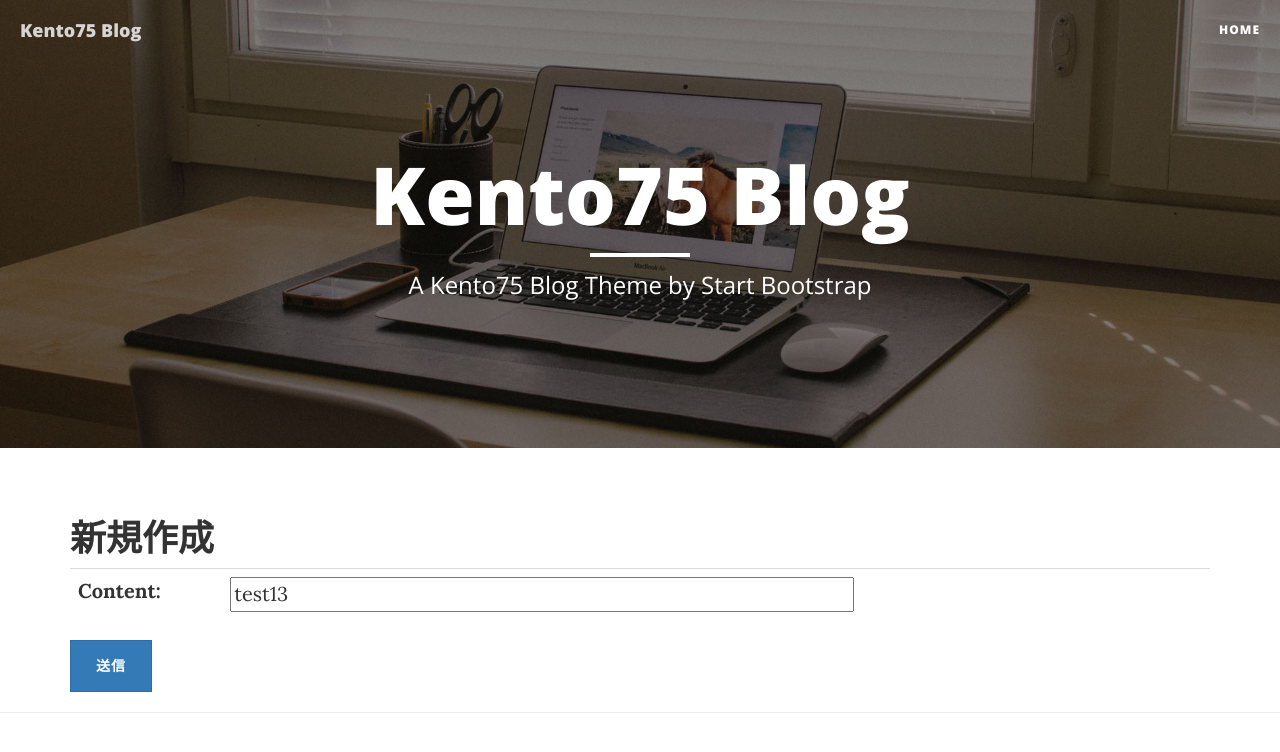
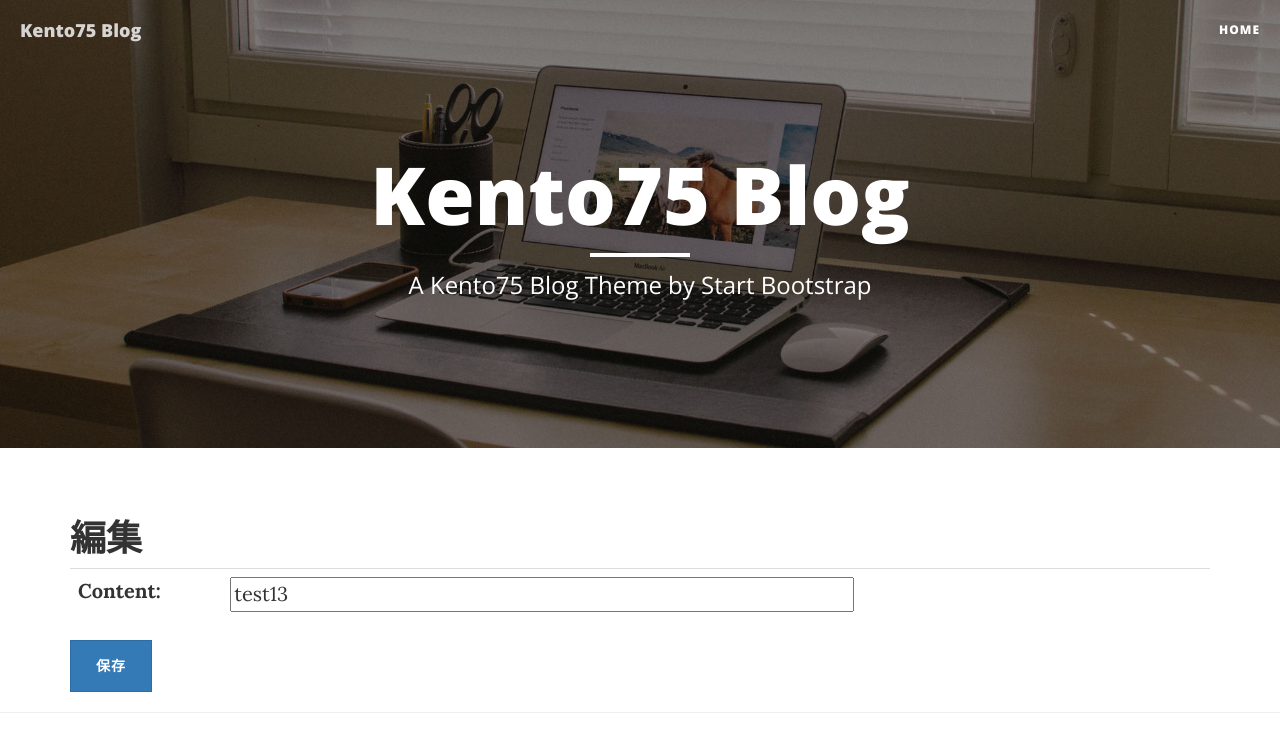
Before and after one commit to Kento75/kento75_blog, a Django app: page /3/update in a window 1280 px wide. Shown: the top 752 px of the page. Run offline with Django 3.2, Linux system fonts and the light colour scheme; data comes from the database, SQL or seed files in the repository; some libraries are stand-ins or nearby versions.

Commit message:
Fix UpdateTemplateView

```diff
--- a/blog/templates/blog/blog_form.html
+++ b/blog/templates/blog/blog_create_form.html
@@ -7,6 +7,6 @@
     <table class="table">
       {{ form }}
     </table>
-    <button class="btn btn-primary" type="submit">送信</button>
+    <button class="btn btn-primary" type="submit">作成</button>
   </form>
 {% endblock %}
--- /dev/null
+++ b/blog/templates/blog/blog_update_form.html
@@ -0,0 +1,12 @@
+{% extends "base.html" %}
+
+{% block body %}
+  <h1>編集</h1>
+  <form method="post">
+    {% csrf_token %}
+    <table class="table">
+      {{ form }}
+    </table>
+    <button class="btn btn-primary" type="submit">保存</button>
+  </form>
+{% endblock %}
--- a/blog/views.py
+++ b/blog/views.py
@@ -22,12 +22,14 @@ class BlogCreateView(CreateView):
     model = Blog
     form_class = BlogForm
     success_url = reverse_lazy('index')  # トップページへ遷移
+    template_name = 'blog/blog_create_form.html'
 
 
 # 記事編集画面
 class BlogUpdateView(UpdateView):
     model = Blog
     form_class = BlogForm
+    template_name = 'blog/blog_update_form.html'
 
     def get_success_url(self):
         blog_pk = self.kwargs['pk']  # 記事IDを取得
```
